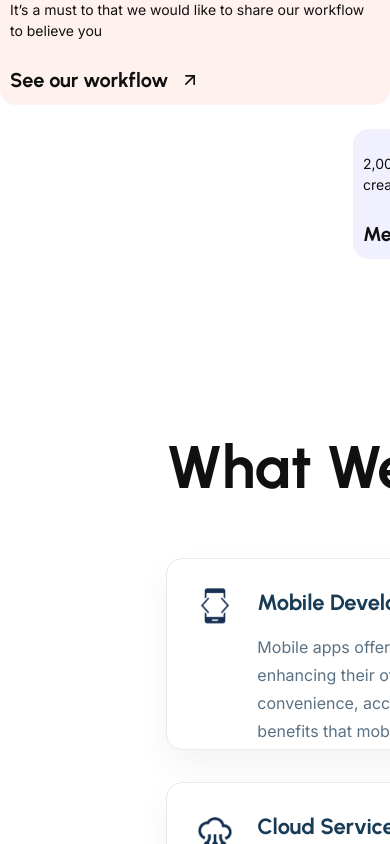
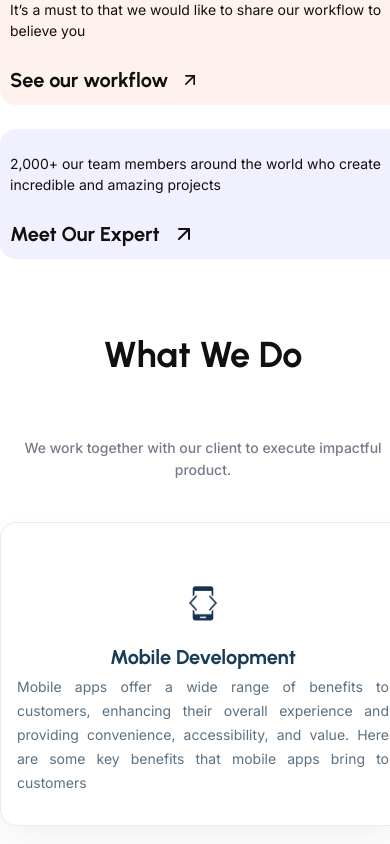
Before and after one commit to estonsoft/websiteII, a React (Vite) app in the folder frontend/: page /#/ in a window 390 px wide. Shown: the part 1420-2264 px from the top of the page. Built offline with nearby package versions, Linux system fonts and the light colour scheme.

Commit message:
responsive whatWeDo component

```diff
--- a/frontend/src/pages/AboutUs.css
+++ b/frontend/src/pages/AboutUs.css
@@ -330,6 +330,7 @@
 
     .card-expert {
         height: auto;
+        left: 0px;
     }
 
     .ellipse,
--- a/frontend/src/pages/WhatWeDo.css
+++ b/frontend/src/pages/WhatWeDo.css
@@ -9,7 +9,7 @@
 
 .what-we-do-title {
   position: absolute;
-    left: 10.42%;
+  left: 10%;
   top: 0;
   font-family: 'Urbanist', sans-serif;
   font-weight: 700;
@@ -31,14 +31,19 @@
 
 .services-wrapper {
   position: relative;
-    width: 100%;
-    height: 100%;
+  /* width: 100%;
+  height: 100%; */
+  display: flex;
+  flex-wrap: wrap;
+  gap: 24px;
+  justify-content: center;
+  margin-top: 160px;
 }
 
 .service-card {
-    position: absolute;
-    width: 565.75px;
-    height: 192px;
+  position: relative;
+  Width: 607.75px;
+  Height: 192px;
   background: #fff;
   border: 1px solid #E5EAF4;
   box-shadow: 0px 15px 35px rgba(0, 0, 0, 0.05);
@@ -83,3 +88,123 @@
   line-height: 28px;
   color: #5A7184;
 }
+
+@media screen and (max-width: 768px) {
+  .what-we-do {
+    position: relative;
+    width: 100%;
+    height: auto;
+    top: 0;
+    padding: 20px 0px;
+  }
+
+  .what-we-do-title {
+    position: relative;
+    width: 365.98px;
+    height: 66px;
+    top: 80px;
+    left: 166.35px;
+
+    font-size: 36px;
+    text-align: center;
+    left: 0;
+    top: 0;
+    padding: 0 20px;
+  }
+
+  .what-we-do-subtitle {
+    position: relative;
+    font-size: 14px;
+    top: 0;
+    left: 0;
+    text-align: center;
+    margin-top: 16px;
+  }
+
+  .services-wrapper {
+    position: relative;
+    display: flex;
+    flex-direction: column;
+    gap: 24px;
+    margin-top: 40px;
+    align-items: center;
+  }
+
+  .service-card {
+    position: relative;
+    width: 100%;
+    height: auto;
+    padding: 16px;
+    padding-top:0px;
+
+
+  }
+
+  .icon-bg {
+    position: relative;
+    width: 48px;
+    height: 48px;
+    margin-bottom: 12px;
+  }
+
+  .icon {
+    position: relative;
+    width: 42px;
+    height: 42px;
+    top: 0;
+    left: 165px;
+  }
+
+  .service-title {
+    font-size: 20px;
+    line-height: 28px;
+    margin: 12px 0 4px;
+    display: flex;
+    justify-content: center;
+  }
+
+  .service-description {
+    font-size: 14px;
+    line-height: 24px;
+    margin-top: 4px;
+    display: flex;
+    text-align: justify;
+    justify-content: center;
+  }
+}
+
+/*
+@media screen and (max-width: 768px) {
+  .what-we-do {
+    position: relative;
+    width: 100%;
+    height: auto;
+    top: 0;
+  }
+  .what-we-do-title {
+    position: relative;
+    left: 0;
+    padding: 0 20px;
+  }
+  .what-we-do-subtitle {
+    position: relative;
+    top: 0;
+    left:0;
+    padding: 0 20px;
+  }
+  .service-card {
+    position: relative;
+    width: 100%;
+    height: auto;
+    top:0;
+    left:0;
+  }
+  .icon-bg {
+    position: relative;
+    width: 100%;
+    height: auto;
+    left: 0px;
+    top: 0px;
+  }
+
+} */
--- a/frontend/src/pages/WhatWeDo.jsx
+++ b/frontend/src/pages/WhatWeDo.jsx
@@ -56,7 +56,6 @@ const WhatWeDo = () => {
           <div
             className="service-card"
             key={index}
-            style={{ top: service.top, left: service.left }}
           >
             <div className="icon-bg"></div>
             <img src={`/${service.icon}`} alt={service.title} className="icon" />
```
Lines whose indentation alone changed are shown as unchanged.
